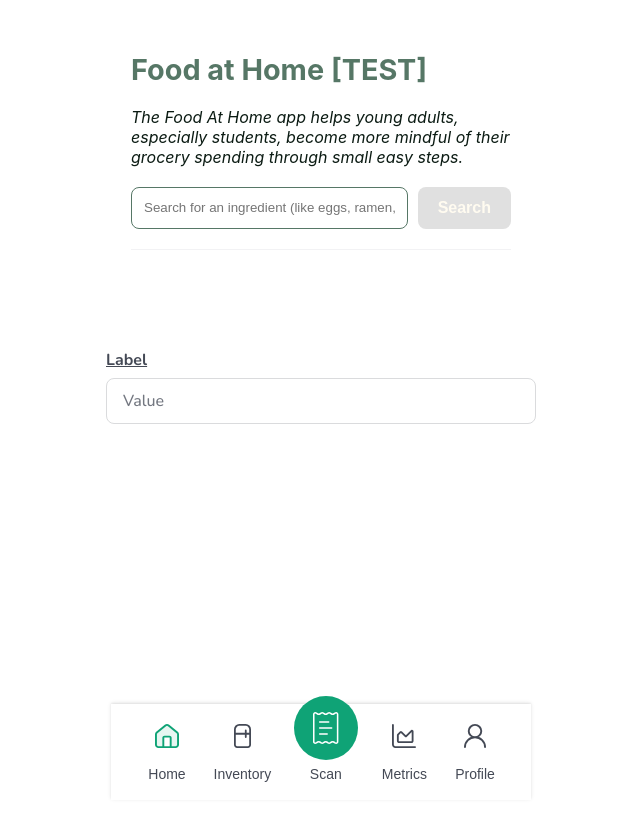
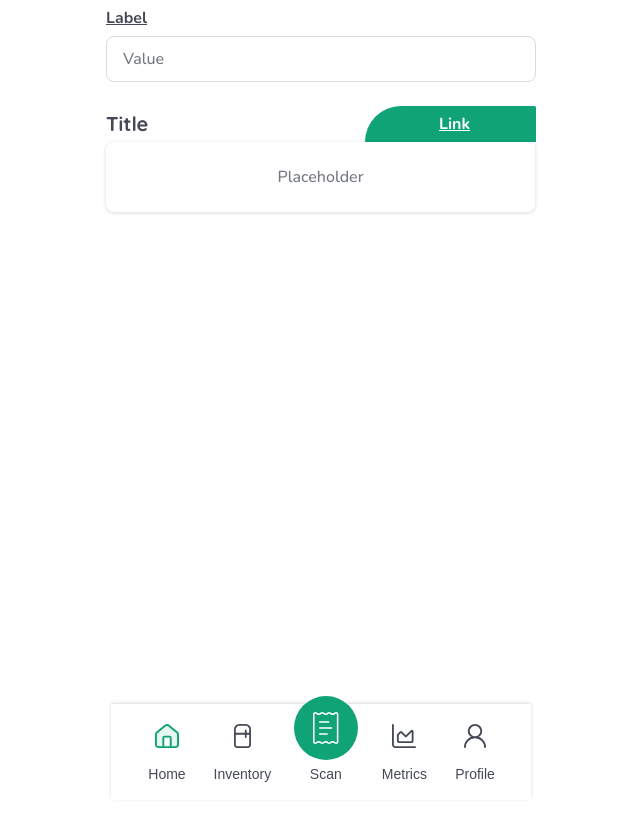
Before and after one commit to ReubenKimClemens/26JrProj_FoodAtHome, a SvelteKit app: page / in a window 1280 px wide. Shown: the whole page, without its empty margins (319-959 px from the left). Built offline with nearby package versions, Linux system fonts and the light colour scheme.

Commit message:
🃏Section Card

```diff
--- /dev/null
+++ b/src/lib/components/SectionCard.svelte
@@ -0,0 +1,110 @@
+<div class="sizefull-width-link">
+    <div class="title">
+        <div><span class="title_01_span">Title</span></div>
+        <div class="link-box">
+            <div class="link"><span class="link_span">Link</span></div>
+            <div class="vector"></div>
+        </div>
+    </div>
+    <div class="contentplaceholder">
+        <div class="content">
+            <div><span class="placeholder_span">Placeholder</span></div>
+        </div>
+    </div>
+</div>
+
+<style>
+.title_01_span {
+    color: var(--text-default, #444955);
+    font-size: 20px;
+    font-family: Quicksand;
+    font-weight: 700;
+    text-transform: capitalize;
+    line-height: 24px;
+    word-wrap: break-word;
+}
+
+.link_span {
+    color: var(--text-on-action, white);
+    font-size: 16px;
+    font-family: Nunito;
+    font-weight: 700;
+    text-decoration: underline;
+    line-height: 20px;
+    word-wrap: break-word;
+}
+
+.link {
+    text-align: center;
+    cursor: pointer;
+}
+
+.placeholder_span {
+    color: var(--text-secondary, #737780);
+    font-size: 16px;
+    font-family: Nunito;
+    font-weight: 500;
+    text-transform: capitalize;
+    word-wrap: break-word;
+}
+
+.content {
+    align-self: stretch;
+    background: var(--background-default-page-secondary, white);
+    flex-direction: column;
+    justify-content: flex-start;
+    align-items: center;
+    gap: 4px;
+    display: flex;
+}
+
+.link-box {
+    width: 115px;
+    padding-top: 8px;
+    padding-bottom: 8px;
+    padding-left: 32px;
+    padding-right: 24px;
+    background: var(--background-default-brand-primary, #0FA376);
+    border-top-left-radius: 360px;
+    border-top-right-radius: 16px;
+    justify-content: center;
+    align-items: center;
+    display: flex;
+}
+
+.contentplaceholder {
+    width: 365px;
+    padding-left: 32px;
+    padding-right: 32px;
+    padding-top: 24px;
+    padding-bottom: 24px;
+    background: var(--background-default-page-secondary, white);
+    box-shadow: 0px 1px 4px rgba(12, 12, 13, 0.05), 0px 1px 4px rgba(12, 12, 13, 0.10);
+    overflow: hidden;
+    border-top-left-radius: 8px;
+    border-bottom-right-radius: 8px;
+    border-bottom-left-radius: 8px;
+    flex-direction: column;
+    justify-content: flex-start;
+    align-items: flex-start;
+    gap: 16px;
+    display: flex;
+}
+
+.title {
+    align-self: stretch;
+    justify-content: space-between;
+    align-items: center;
+    display: inline-flex;
+}
+
+.sizefull-width-link {
+    width: 100%;
+    height: 100%;
+    border-radius: 8px;
+    flex-direction: column;
+    justify-content: flex-start;
+    align-items: flex-start;
+    display: inline-flex;
+}
+</style>
--- a/src/routes/+page.svelte
+++ b/src/routes/+page.svelte
@@ -1,75 +1,75 @@
 <script>
     import Input from '$lib/components/InputField.svelte';
-    let username = $state('');
-    let searchQuery = $state('');
-    let products = $state([]);
-    let loading = $state(false);
-    let error = $state('');
-    let totalCost = $state(0);
+    import SectionCard from '$lib/components/SectionCard.svelte';
+    // let username = $state('');
+    // let searchQuery = $state('');
+    // let products = $state([]);
+    // let loading = $state(false);
+    // let error = $state('');
+    // let totalCost = $state(0);
 
 
-    // 🔒 Maria's Spoonacular API Key
-    const API_KEY = 'cc2b7b342d844860a154f02ad7e4ca81';
-    const API_BASE = 'https://api.spoonacular.com/food/products/search';
+    // // 🔒 Maria's Spoonacular API Key
+    // const API_KEY = 'cc2b7b342d844860a154f02ad7e4ca81';
+    // const API_BASE = 'https://api.spoonacular.com/food/products/search';
 
-    async function searchGroceries() {
-        // ✅ Validate
-        if (!searchQuery.trim()) {
-            error = 'Please enter a search term.';
-            products = [];
-            return;
-        }
+    // async function searchGroceries() {
+    //     // ✅ Validate
+    //     if (!searchQuery.trim()) {
+    //         error = 'Please enter a search term.';
+    //         products = [];
+    //         return;
+    //     }
 
-        // 🔁 Reset
-        loading = true;
-        error = '';
-        products = [];
-        totalCost = 0;
+    //     // 🔁 Reset
+    //     loading = true;
+    //     error = '';
+    //     products = [];
+    //     totalCost = 0;
 
-        try {
-            // ☎️ Call API ---
-            const encodedQuery = encodeURIComponent(searchQuery);
-            const url = `${API_BASE}?query=${encodedQuery}&number=10&apiKey=${API_KEY}`;
+    //     try {
+    //         // ☎️ Call API ---
+    //         const encodedQuery = encodeURIComponent(searchQuery);
+    //         const url = `${API_BASE}?query=${encodedQuery}&number=10&apiKey=${API_KEY}`;
 
-            const response = await fetch(url);
+    //         const response = await fetch(url);
 
-            // ⌨️ Handle any HTTP errors
-            if (!response.ok) {
-                throw new Error(`API Error: HTTP Status ${response.status} - ${response.statusText}.`);
-            }
+    //         // ⌨️ Handle any HTTP errors
+    //         if (!response.ok) {
+    //             throw new Error(`API Error: HTTP Status ${response.status} - ${response.statusText}.`);
+    //         }
 
-            const data = await response.json();
+    //         const data = await response.json();
 
-            // 🤔 Process Data
-            if (data.products && data.products.length > 0) {
-                products = data.products.map(product => {
-                    const mockPrice = Math.floor(Math.random() * 300) / 100 + 0.99; // $0.99 to $3.99
-                    return {
-                        id: product.id,
-                        title: product.title,
-                        image: product.image,
-                        price: mockPrice
-                    };
-                });
+    //         // 🤔 Process Data
+    //         if (data.products && data.products.length > 0) {
+    //             products = data.products.map(product => {
+    //                 const mockPrice = Math.floor(Math.random() * 300) / 100 + 0.99; // $0.99 to $3.99
+    //                 return {
+    //                     id: product.id,
+    //                     title: product.title,
+    //                     image: product.image,
+    //                     price: mockPrice
+    //                 };
+    //             });
 
-                totalCost = products.reduce((sum, p) => sum + p.price, 0);
+    //             totalCost = products.reduce((sum, p) => sum + p.price, 0);
 
-            } else {
-                error = `No products found for "${searchQuery}". Try something more general!`;
-            }
+    //         } else {
+    //             error = `No products found for "${searchQuery}". Try something more general!`;
+    //         }
 
-        } catch (e) {
-            // ❌ Handle any errors
-            console.error('Search failed:', e);
-            error = `Failed to fetch data. ${e instanceof Error ? e.message : 'An unknown error occurred.'}`;
-            products = [];
-        } finally {
-            loading = false;
-        }
-    }
+    //     } catch (e) {
+    //         // ❌ Handle any errors
+    //         console.error('Search failed:', e);
+    //         error = `Failed to fetch data. ${e instanceof Error ? e.message : 'An unknown error occurred.'}`;
+    //         products = [];
+    //     } finally {
+    //         loading = false;
+    //     }
+    // }
 </script>
-
-<div class="page-content">
+<!-- <div class="page-content">
     <header>
         <h1>Food at Home [TEST]</h1>
         <p class="app-description">The Food At Home app helps young adults, especially students, become more mindful of their grocery spending through small easy steps.</p>
@@ -123,15 +123,43 @@
             </ul>
         </section>
     {/if}
-</div>
+</div> -->
 
 <Input
 label="Label"
 placeholder="Value"
 />
 
+<div class="page-container">
+    <SectionCard
+      title="Recently Added"
+      linkText="See All"
+      linkHref="/inventory?sort=recent"
+    >
+      {#snippet children()}
+        {#each recentItems as item}
+          <div class="list-item">
+            <div>
+              <div class="item-title">{item.name}</div>
+              <div class="item-meta">{item.category} · {item.added}</div>
+            </div>
+          </div>
+        {/each}
+      {/snippet}
+    </SectionCard>
+  </div>
+
 <style>
-    .page-content {
+    .page-container {
+        display: flex;
+        flex-direction: column;
+        gap: 24px;
+        width: 100%;
+        margin: 24px auto;
+
+  }
+
+    /* .page-content {
         padding: 25px;
         padding-bottom: 80px;
         font-family: -apple-system, BlinkMacSystemFont, "Segoe UI", Roboto, Helvetica, Arial, sans-serif;
@@ -262,5 +290,5 @@ placeholder="Value"
         background-color: #50CC8B;
         color: #FFFBF0;
         border: 1px solid #008F5D;
-    }
+    } --> */
 </style>
```
Also changed, not shown: src/lib/assets/sectioncard_leaf.png (added).
